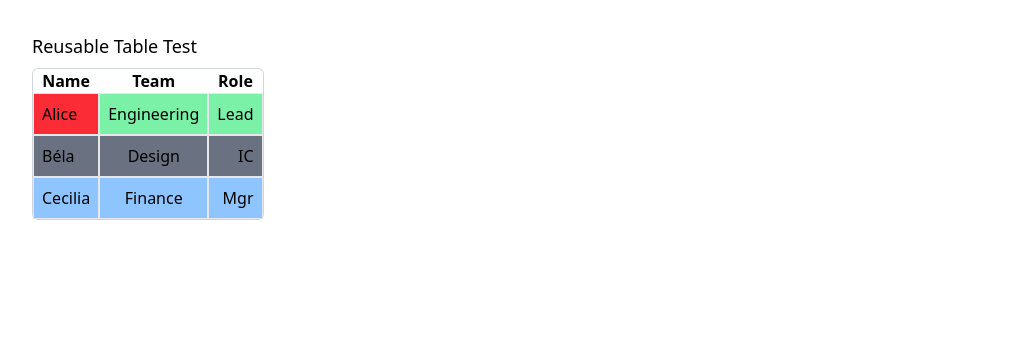
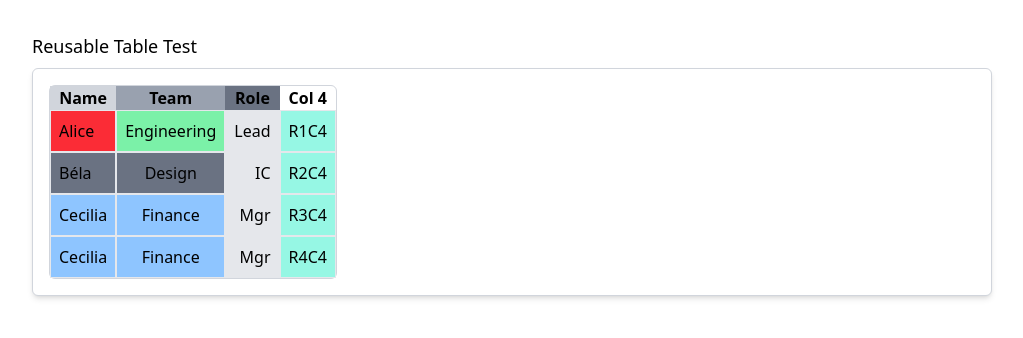
Before and after one commit to r4nd3l/vite-project-dynamic-table, a Vue app: page / in a window 1280 px wide. Shown: the top 338 px of the page, without its empty margins (128-1151 px from the left). Built offline with nearby package versions, Linux system fonts and the light colour scheme.

Commit message:
updated grid

```diff
--- a/src/App.vue
+++ b/src/App.vue
@@ -12,16 +12,27 @@ import ReusableTable from "./components/ReusableTable.vue";
 import type { TableConfig } from "./types/ReusableTableTypes";
 
 const explicit: TableConfig = {
+  rows: 4,
+  cols: 4,
   data: [
     ["Alice", "Engineering", "Lead"],
     ["Béla", "Design", "IC"],
     ["Cecilia", "Finance", "Mgr"],
+    ["Cecilia", "Finance", "Mgr"],
   ],
   showHeader: true,
   headers: ["Name", "Team", "Role"],
+  //
+  wrapperClass: ["border border-gray-300 p-4 bg-white shadow-md rounded-md"],
   tableClass: "border border-gray-300 rounded-md",
-  colClass: ["p-2 border border-gray-200 text-left", "p-2 border border-gray-200 text-center", "p-2 border border-gray-200 text-right"],
-  rowClass: ["bg-green-300", "bg-gray-500", "bg-blue-300"],
+  headerClass: ["bg-gray-300", "bg-gray-400", "bg-gray-500"],
+  rowClass: ["bg-green-300", "bg-gray-500", "bg-blue-300", "bg-blue-300"],
+  colClass: [
+    "p-2 border border-gray-200 text-left",
+    "p-2 border border-gray-200 text-center",
+    "p-2 border border-gray-200 text-right bg-gray-200",
+    "p-2 border border-gray-200 text-right bg-teal-200",
+  ],
   // per-cell overrides (matrix): emphasize first row, first col
   cellClass: [
     ["bg-red-500", undefined, undefined],
--- a/src/components/ReusableTable.vue
+++ b/src/components/ReusableTable.vue
@@ -32,8 +32,8 @@ const props = defineProps<{ config: TableConfig }>();
 const cfg = computed(() => props.config ?? ({} as TableConfig));
 
 // grid conf
-const rowCount = computed(() => cfg.value.data?.length ?? cfg.value.rows ?? 0);
-const colCount = computed(() => cfg.value.data?.[0]?.length ?? cfg.value.cols ?? 0);
+const rowCount = computed(() => Math.max(cfg.value.data?.length ?? 0, cfg.value.rows ?? 0));
+const colCount = computed(() => Math.max(cfg.value.data?.[0]?.length ?? 0, cfg.value.cols ?? 0));
 
 const headerLabel = (c: number) => {
   const h = cfg.value.headers;
```
